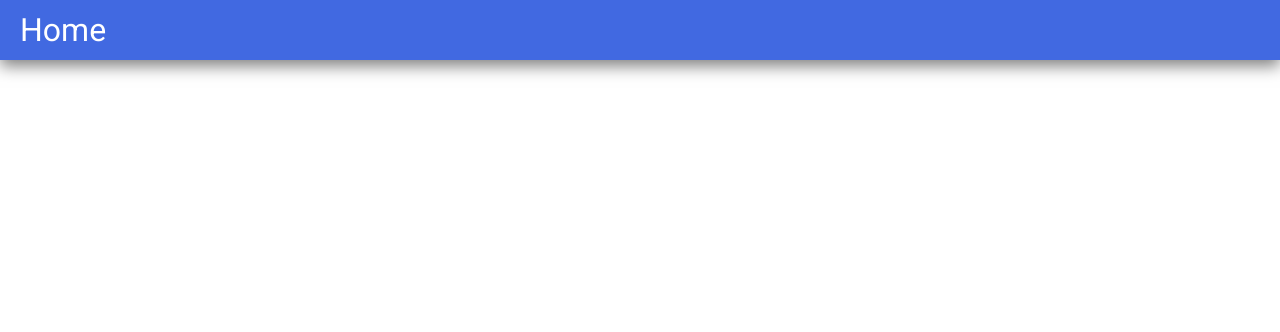
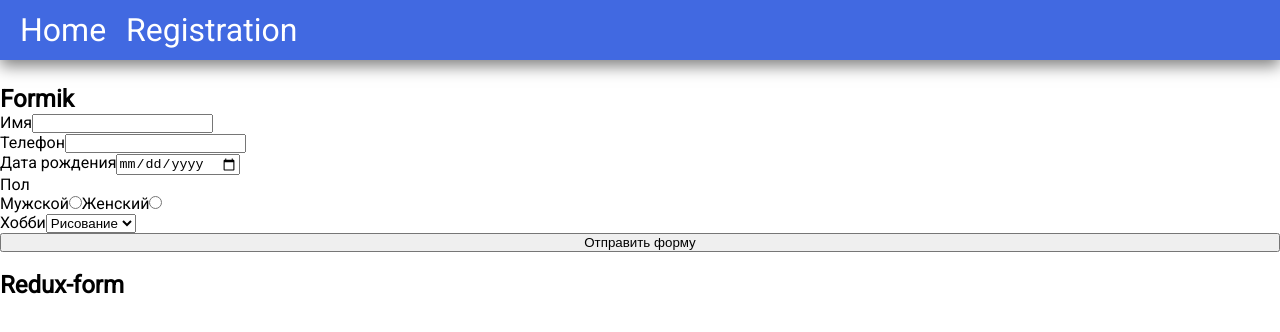
Before and after one commit to logolent/react-apps, a React (Create React App) app: page /registration in a window 1280 px wide. Shown: the top 332 px of the page. Built offline with nearby package versions, Linux system fonts and the light colour scheme.

Commit message:
added initial Formik forms

```diff
--- a/package.json
+++ b/package.json
@@ -3,6 +3,7 @@
   "version": "0.1.0",
   "private": true,
   "dependencies": {
+    "formik": "^2.1.3",
     "node-sass": "^4.13.1",
     "prop-types": "^15.7.2",
     "react": "^16.12.0",
--- a/src/App.js
+++ b/src/App.js
@@ -6,6 +6,7 @@
 import Header from "./components/header/Header";
 import HomeScreen from "./screens/homeScreen/HomeScreen";
 import TodoScreen from "./screens/todoScreen/TodoScreen";
+import RegistrationScreen from "./screens/registrationScreen/RegistrationScreen";
 
 
 const App = () => {
@@ -19,6 +20,9 @@
             <Route path="/todo">
                 <TodoScreen/>
             </Route>
+            <Route exact path="/registration">
+                <RegistrationScreen/>
+            </Route>
         </Switch>
     </Router>
     )
--- /dev/null
+++ b/src/components/forms/elements/ErrorMessage.js
@@ -0,0 +1,21 @@
+import React from "react";
+import PropTypes from 'prop-types';
+
+const styles = {
+    red: {
+        color: 'red'
+    }
+};
+
+const ErrorMessage = ({error}) => (
+    error?
+        <span style={styles.red}> {error} </span>
+        :
+        null
+);
+
+ErrorMessage.propTypes = {
+    error: PropTypes.string
+};
+
+export default ErrorMessage;
--- /dev/null
+++ b/src/components/forms/elements/FormRadio.js
@@ -0,0 +1,35 @@
+import React from "react";
+import PropTypes from 'prop-types';
+
+
+const FormRadio = React.forwardRef(
+    ({ name, options = [], selectedValue, onChange }, ref) => {
+        return (
+            <div ref={ref} onChange={onChange}>
+                {options.map(({ id, value }) => (
+                    <React.Fragment key={id}>
+                        <label>
+                            {value}
+                            <input
+                                name={name}
+                                type="radio"
+                                value={value}
+                                checked={value === selectedValue}
+                                readOnly
+                            />
+                        </label>
+                    </React.Fragment>
+                ))}
+            </div>
+        )
+    }
+);
+
+FormRadio.propTypes = {
+    name: PropTypes.string.isRequired,
+    options: PropTypes.array.isRequired,
+    selectedValue: PropTypes.string,
+    onChange: PropTypes.func.isRequired
+};
+
+export default FormRadio;
--- /dev/null
+++ b/src/components/forms/elements/FormSelect.js
@@ -0,0 +1,22 @@
+import React from "react";
+import PropTypes from 'prop-types';
+
+
+const FormSelect = React.forwardRef(({ name, options = [], selectedValue, onChange }, ref) =>{
+    return (
+        <select ref={ref} name={name} onChange={onChange} value={selectedValue}>
+            {options.map(({ id, value }) => (
+                <option key={id} value={id}>{value}</option>
+            ))}
+        </select>
+    )
+});
+
+FormSelect.propTypes = {
+    name: PropTypes.string.isRequired,
+    options: PropTypes.array.isRequired,
+    selectedValue: PropTypes.string,
+    onChange: PropTypes.func.isRequired
+};
+
+export default FormSelect;
--- /dev/null
+++ b/src/components/forms/elements/formConstants.js
@@ -0,0 +1,12 @@
+export const HOBBIES = [
+    {id: 1, value: "Рисование"},
+    {id: 2, value: "Фото"},
+    {id: 3, value: "Танцы"},
+    {id: 4, value: "Музыка"},
+    {id: 5, value: "Рыбалка"}
+];
+
+export const GENDERS = [
+    {id: 1, value: "Мужской"},
+    {id: 2, value: "Женский"},
+];
--- /dev/null
+++ b/src/components/forms/formikForm/FormikForm.js
@@ -0,0 +1,116 @@
+import React from "react";
+import { Formik } from "formik";
+import FormSelect from "../elements/FormSelect";
+import FormRadio from "../elements/FormRadio";
+import ErrorMessage from "../elements/ErrorMessage";
+import {GENDERS, HOBBIES} from "../elements/formConstants";
+import { validate } from '../registrationValidation';
+
+const styles = {
+    column: {
+        display: "flex",
+        flexDirection: "column"
+    }
+};
+
+const initValues = {
+    name: '',
+    phone: '',
+    birthday: '',
+    gender: '',
+    hobby: '',
+};
+
+const validation = values => {
+    const { errors } = validate(values);
+    const convertedErrors = {};
+    errors.forEach(({ name, errorMessage }) => {
+        convertedErrors[name] = errorMessage;
+    });
+    return convertedErrors;
+};
+
+const onSubmit = (values, {setSubmitting}) => {
+    setTimeout(() => {
+        setSubmitting(false);
+        alert('submission done');
+    },1000)
+};
+
+
+const FormikForm = () => (
+        <Formik
+            initialValues={initValues}
+            validate={validation}
+            onSubmit={onSubmit}
+        >
+            {({
+                values : {name, phone, birthday, gender, hobby},
+                errors,
+                handleChange,
+                handleBlur,
+                handleSubmit,
+                isSubmitting
+            }) => (
+                <form style={styles.column} onSubmit={handleSubmit}>
+                    <label>
+                        Имя
+                        <input
+                            type="text"
+                            name="name"
+                            value={name}
+                            onChange={handleChange}
+                            onBlur={handleBlur}
+                        />
+                        <ErrorMessage error={errors.name}/>
+                    </label>
+                    <label>
+                        Телефон
+                        <input
+                            type="text"
+                            name="phone"
+                            value={phone}
+                            onChange={handleChange}
+                            onBlur={handleBlur}
+                        />
+                        <ErrorMessage error={errors.phone}/>
+                    </label>
+                    <label>
+                        Дата рождения
+                        <input
+                            type="date"
+                            name="birthday"
+                            value={birthday}
+                            onChange={handleChange}
+                            onBlur={handleBlur}
+                        />
+                        <ErrorMessage error={errors.birthday}/>
+                    </label>
+                    <label>
+                        Пол
+                        <FormRadio
+                            name="gender"
+                            options={GENDERS}
+                            selectedValue={gender}
+                            onChange={handleChange}
+                        />
+                        <ErrorMessage error={errors.gender}/>
+                    </label>
+                    <label>
+                        Хобби
+                        <FormSelect
+                            name="hobby"
+                            options={HOBBIES}
+                            selectedValue={hobby}
+                            onChange={handleChange}
+                        />
+                        <ErrorMessage error={errors.hobby}/>
+                    </label>
+
+                    <button type="submit" disabled={isSubmitting}> Отправить форму </button>
+                </form>
+            )}
+        </Formik>
+);
+
+export default FormikForm;
--- /dev/null
+++ b/src/components/forms/registrationValidation.js
@@ -0,0 +1,43 @@
+export const validate = ({ name, phone, birthday, gender, hobby }) => {
+    const errors = [];
+
+    validateField('name', name, validations['name'], errors);
+    validateField('phone', phone, validations['phone'], errors);
+    validateField('birthday', birthday, validations['birthday'], errors);
+    validateField('gender', gender, validations['gender'], errors);
+
+    return {
+        valid: errors.length === 0,
+        errors
+    }
+};
+
+const validateField = (name, value, validators, errors) => {
+    for (const validator of validators) {
+        const result = validator(name, value);
+        if (result) {
+            errors.push(result);
+            return;
+        }
+    }
+};
+
+const notNullValidation = (name, value) => {
+    if (String(value).trim() === '') {
+        return {name, errorMessage: 'Поле не может быть пустым'};
+    }
+};
+
+const onlyDigitRegEx = /^\d+$/;
+const onlyDigitValication = (name, value) => {
+    if (!onlyDigitRegEx.test(String(value).trim())) {
+        return {name, errorMessage: 'Поле должно содержать только цифры'};
+    }
+};
+
+const validations = {
+    name: [notNullValidation],
+    phone: [notNullValidation, onlyDigitValication],
+    birthday: [notNullValidation],
+    gender: [notNullValidation]
+};
--- a/src/components/header/Header.js
+++ b/src/components/header/Header.js
@@ -7,6 +7,7 @@
     return (
         <div className="header">
             <p> <Link to="/"> Home </Link> </p>
+            <p> <Link to="/registration"> Registration </Link> </p>
         </div>
     )
 };
--- a/src/components/header/Header.scss
+++ b/src/components/header/Header.scss
@@ -13,4 +13,8 @@
     font-size: 32px;
     color: #FFFFFF;
     background-color: $MAIN_COLOR;
+
+    & p {
+        margin-right: 20px;
+    }
 }
--- /dev/null
+++ b/src/screens/registrationScreen/RegistrationScreen.js
@@ -0,0 +1,14 @@
+import React from "react";
+import FormikForm from "../../components/forms/formikForm/FormikForm";
+
+
+const RegistrationScreen = () => (
+    <>
+        <h2> Formik </h2>
+        <FormikForm/>
+        <br/>
+        <h2> Redux-form </h2>
+    </>
+);
+
+export default RegistrationScreen;
```
Also changed, not shown: 1 other file (tests, documents, lock files or other folders).
